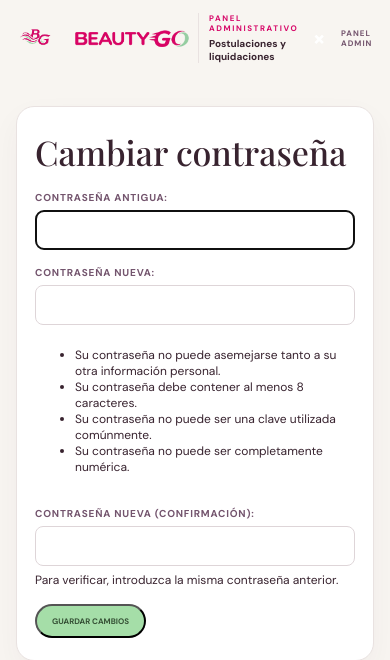
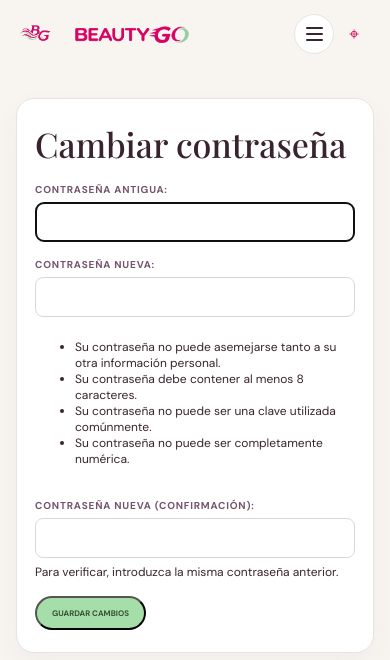
Before and after one commit to FelipeNeyra/BeautyGO_App, a Django app: a page that uses templates/website/base.html in a window 390 px wide. Shown: the top 660 px of the page. Run offline with Django 5.2, Linux system fonts and the light colour scheme; a user stored in the database is signed in; data comes from the database, SQL or seed files in the repository; tables that the repository leaves empty hold one stand-in row (values such as "Sample post").

Commit message:
Menú Hamburguesa y corrección de botones de Banner
Se incorpora un menú hamburguesa disponible en la vista de desarrollador y desde dispositivos móviles. Se corrige la aparición de botones de paso entre vistas de usuario (Vista de cliente a vistas de prestador y administración).

```diff
--- a/gestion_citas_rgbeauty/settings.py
+++ b/gestion_citas_rgbeauty/settings.py
@@ -115,7 +115,7 @@ WSGI_APPLICATION = 'gestion_citas_rgbeauty.wsgi.application'
 DATABASES = {
     'default': {
         'ENGINE': 'django.db.backends.mysql',
-        'NAME': os.environ.get('DB_NAME', 'gestion_rgbeauty'),
+        'NAME': os.environ.get('DB_NAME', 'gestion_rgbeauty2'),
         'USER': os.environ.get('DB_USER', 'root'),
         'PASSWORD': os.environ.get('DB_PASSWORD', ''),
         'HOST': os.environ.get('DB_HOST', 'localhost'),
--- a/static/website/css/styles.css
+++ b/static/website/css/styles.css
@@ -251,3 +251,49 @@
 @media(max-width:850px){.provider-dashboard{margin:25px auto 50px}.provider-services-layout{grid-template-columns:1fr}.provider-section-nav>a{padding:10px;gap:8px}.provider-section-nav>a>b{display:none}.provider-subscription-banner{align-items:flex-start;flex-direction:column}.provider-subscription-action{justify-items:start;width:100%;min-width:0}.provider-subscription-action>p,.provider-subscription-action>small{text-align:left}}
 @media(max-width:650px){.provider-status-banner{align-items:flex-start;flex-direction:column;padding:23px;min-height:0}.provider-status-banner h1{font-size:34px}.provider-section-nav{grid-template-columns:1fr}.provider-section-nav>a{min-height:58px}.provider-section-nav>a>b{display:grid}.provider-panel-card{padding:15px}.provider-publish-card,.provider-content-section{padding:20px}.provider-service-list>header h2,.provider-content-heading h2{font-size:26px}.provider-reservation-card{align-items:flex-start;flex-wrap:wrap}.provider-reservation-actions{width:100%;justify-content:flex-start}.provider-site-header .main-nav,.provider-shell .main-nav{gap:6px}.provider-role-link{padding:9px 12px!important;font-size:8px!important}.provider-logout .nav-button{font-size:8px}.provider-address-link{max-width:150px;padding:9px 11px!important;font-size:10px!important}.provider-form-row{grid-template-columns:1fr}.provider-service-card{gap:9px;padding:9px}.provider-service-image{width:70px;height:70px}.provider-service-price{font-size:13px}.provider-service-copy h3{font-size:12px}.provider-subscription-banner,.provider-subscription-history{padding:21px}.provider-subscription-price strong{font-size:34px}.provider-subscription-history h2{font-size:26px}.provider-subscription-row{flex-wrap:wrap;gap:10px}.provider-subscription-period{flex-basis:100%}.provider-subscription-row-amount{margin-right:auto}.provider-subscription-badge{min-width:100px}}
 @media(max-width:520px){.provider-site-header{flex-wrap:wrap}.provider-site-header .main-nav{flex:1 1 100%;justify-content:flex-end}.provider-site-header .main-nav a:first-child,.provider-site-header .main-nav .nav-button{display:inline-flex!important}}
+
+.site-header{position:relative}
+.nav-menu-toggle{display:none}
+.nav-menu{display:flex;align-items:center;gap:22px}
+.admin-shell .nav-menu{gap:12px}
+.provider-site-header .nav-menu,.provider-shell .nav-menu{gap:14px}
+
+@media(max-width:420px){
+  .site-header{flex-wrap:nowrap;min-height:68px}
+  .nav-menu-toggle{
+    display:flex;flex-direction:column;align-items:center;justify-content:center;
+    gap:4px;width:40px;height:40px;margin-left:auto;border:1px solid var(--line);
+    border-radius:50%;background:#fff
+  }
+  .nav-menu-toggle span{display:block;width:17px;height:2px;border-radius:2px;background:var(--ink)}
+  .nav-menu-toggle[aria-expanded="true"] span:nth-child(1){transform:translateY(6px) rotate(45deg)}
+  .nav-menu-toggle[aria-expanded="true"] span:nth-child(2){opacity:0}
+  .nav-menu-toggle[aria-expanded="true"] span:nth-child(3){transform:translateY(-6px) rotate(-45deg)}
+  .main-nav{gap:8px}
+  .nav-menu{
+    display:none;position:absolute;z-index:900;top:calc(100% - 4px);right:16px;
+    min-width:220px;max-width:calc(100vw - 32px);align-items:stretch;
+    flex-direction:column;gap:4px;padding:10px;border:1px solid var(--line);
+    border-radius:16px;background:#fff;box-shadow:0 16px 35px rgba(56,35,47,.16)
+  }
+  .main-nav.menu-open .nav-menu{display:flex}
+  .nav-menu>a,.nav-menu .nav-button,.nav-menu .nav-cta{
+    display:flex!important;align-items:center;justify-content:center;
+    width:100%;min-height:42px;border-radius:10px!important;padding:10px 12px!important
+  }
+  .nav-menu .inline-form{width:100%}
+  .nav-menu .inline-form .nav-button{border:0}
+  .provider-address-link{
+    display:flex!important;max-width:none!important;width:40px!important;
+    min-width:40px!important;height:40px!important;padding:0!important;
+    justify-content:center
+  }
+  .provider-address-link>span:last-child{display:none}
+  .provider-address-link>span:first-child{font-size:18px}
+  .provider-site-header .main-nav{flex:0 0 auto;width:auto!important}
+  .provider-site-header .admin-header-label{display:none}
+  .admin-header-label{display:none}
+  .admin-shell .nav-menu{gap:4px}
+  .admin-shell .main-nav{gap:8px}
+  .admin-close{display:none!important}
+}
--- a/templates/website/base.html
+++ b/templates/website/base.html
@@ -8,7 +8,7 @@
   <link rel="preconnect" href="https://fonts.googleapis.com">
   <link rel="preconnect" href="https://fonts.gstatic.com" crossorigin>
   <link href="https://fonts.googleapis.com/css2?family=DM+Sans:wght@400;500;600;700&family=Playfair+Display:wght@500;600&display=swap" rel="stylesheet">
-  <link rel="stylesheet" href="{% static 'website/css/styles.css' %}?v=20261106-pagination1">
+  <link rel="stylesheet" href="{% static 'website/css/styles.css' %}?v=20261119-hamburger1">
   <style>
     .brand-monogram { width: 48px; height: 48px; object-fit: contain; }
     .brand-wordmark { width: 168px; height: auto; }
@@ -103,23 +103,29 @@
       {% elif user.is_authenticated and user.perfil_prestador and request.resolver_match.url_name == 'vista_prestador' %}
         <div class="admin-header-label"><span>Portal de prestadores</span><strong>{{ user.get_full_name|default:user.username }}</strong></div>
       {% endif %}
+      <button class="nav-menu-toggle" type="button" aria-controls="main-navigation-menu" aria-expanded="false" aria-label="Abrir menú principal">
+        <span></span><span></span><span></span>
+      </button>
       <nav class="main-nav" aria-label="Navegación principal">
+        <div class="nav-menu" id="main-navigation-menu">
           {% if user.is_authenticated and user.perfil_administrador or user.is_superuser %}
+            {% if request.resolver_match.url_name == 'vista_administrador'%}
               <a class="dashboard-booking-link" href="{% url 'home' %}">Ir a la página web</a>
+            {% endif %}
             <form class="inline-form admin-logout" method="post" action="{% url 'logout' %}">
               {% csrf_token %}
               <button class="nav-button" type="submit" data-confirm-title="¿Confirmas que deseas cerrar sesión?" data-confirm-message="Tendrás que volver a ingresar para acceder a tu cuenta." data-confirm-label="Sí, cerrar sesión">Cerrar sesión</button>
             </form>
-          <a class="admin-close" href="{% url 'home' %}" aria-label="Volver al sitio">×</a>
           {% elif user.is_authenticated and user.perfil_prestador %}
+            {% if request.resolver_match.url_name != 'vista_prestador'%}
               <a class="provider-role-link" href="{% url 'vista_prestador' %}">Prestador</a>
+            {% else %}
+              <a class="provider-role-link dashboard-booking-link" href="{% url 'home' %}">Ir a la página web</a>
+            {% endif %}
             <form class="inline-form provider-logout" method="post" action="{% url 'logout' %}">
               {% csrf_token %}
               <button class="nav-button" type="submit" data-confirm-title="¿Confirmas que deseas cerrar sesión?" data-confirm-message="Tendrás que volver a ingresar para acceder a tu cuenta." data-confirm-label="Sí, cerrar sesión">Cerrar sesión</button>
             </form>
-          <a class="provider-address-link" href="{% url 'datos_usuario' %}" title="Agregar o editar dirección de atención">
-            <span aria-hidden="true">⌖</span><span>Agregar dirección de atención</span>
-          </a>
           {% elif user.is_authenticated %}
             <button class="nav-button quick-booking-trigger" type="button" aria-controls="quick-booking-modal" aria-expanded="false">Agendamiento rápido</button>
             <a href="{% url 'reservas' %}">Mis reservas</a>
@@ -138,6 +144,12 @@
             {% if request.resolver_match.url_name != 'vista_administrador' %}
               <a href="{% url 'vista_administrador' %}">Panel admin</a>
             {% endif %}
+          {% endif %}
+        </div>
+        {% if user.is_authenticated and user.perfil_prestador %}
+          <a class="provider-address-link" href="{% url 'datos_usuario' %}" title="Agregar o editar dirección de atención">
+            <span aria-hidden="true">⌖</span><span>Agregar dirección de atención</span>
+          </a>
         {% endif %}
       </nav>
     </header>
@@ -193,6 +205,45 @@
       </div>
     </section>
   </div>
+  <script>
+    (() => {
+      const header = document.querySelector('.site-header');
+      const toggle = document.querySelector('.nav-menu-toggle');
+      const mainNav = document.querySelector('.main-nav');
+      const menu = document.getElementById('main-navigation-menu');
+      if (!header || !toggle || !mainNav || !menu) return;
+
+      const syncMobileMenuState = () => {
+        const isCompactViewport = window.innerWidth <= 420 && window.innerHeight <= 642;
+        toggle.style.display = isCompactViewport ? 'flex' : '';
+        if (!isCompactViewport) setMenuOpen(false);
+      };
+
+      const setMenuOpen = (isOpen) => {
+        toggle.setAttribute('aria-expanded', String(isOpen));
+        toggle.setAttribute('aria-label', isOpen ? 'Cerrar menú principal' : 'Abrir menú principal');
+        mainNav.classList.toggle('menu-open', isOpen);
+      };
+
+      toggle.addEventListener('click', () => {
+        setMenuOpen(toggle.getAttribute('aria-expanded') !== 'true');
+      });
+      document.addEventListener('click', (event) => {
+        if (!header.contains(event.target)) setMenuOpen(false);
+      });
+      document.addEventListener('keydown', (event) => {
+        if (event.key === 'Escape') {
+          setMenuOpen(false);
+          toggle.focus();
+        }
+      });
+      menu.querySelectorAll('a, button').forEach((item) => {
+        item.addEventListener('click', () => setMenuOpen(false));
+      });
+      window.addEventListener('resize', syncMobileMenuState);
+      syncMobileMenuState();
+    })();
+  </script>
   <script>
     (() => {
       const dialog = document.getElementById('action-confirmation');
--- a/website/tests.py
+++ b/website/tests.py
@@ -266,7 +266,8 @@ class ProviderDashboardTests(TestCase):
         self.assertContains(response, 'Tu perfil fue aprobado')
         self.assertContains(response, 'Corte y brushing')
         self.assertContains(response, 'Agregar dirección de atención')
-        self.assertEqual(response.content.count(b'class="provider-role-link"'), 1)
+        self.assertContains(response, 'Ir a la página web')
+        self.assertNotContains(response, '>Prestador</a>')
 
     def test_provider_services_are_searchable_and_paginated(self):
         for service_id in range(6, 14):
```
Also changed, not shown: 1 other file. Lines whose indentation alone changed are shown as unchanged.
